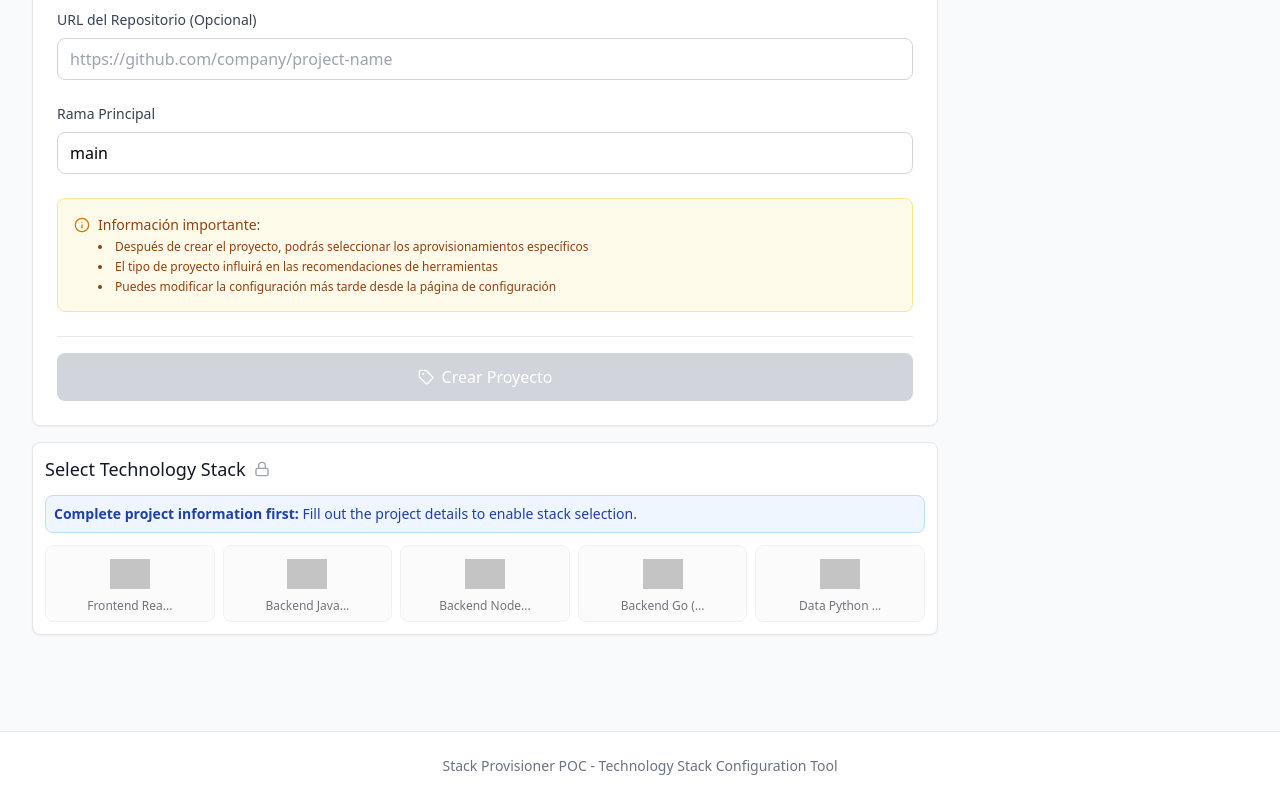
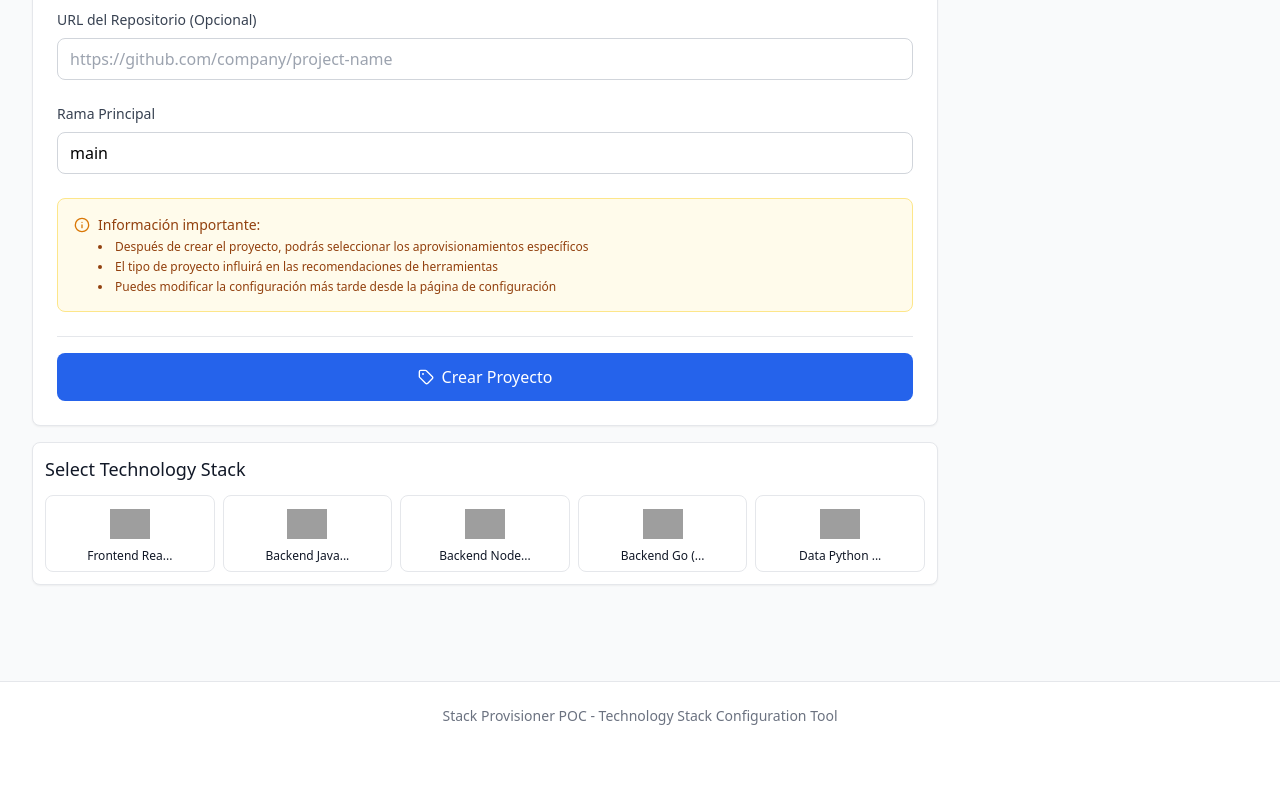
Before and after one commit to jpandof/projects, a React (Vite) app: page /provisioner/new in a window 1280 px wide. Shown: the part 1298-2098 px from the top of the page. After the commit the page ends 2048 px from the top, so only its background shows below. Built offline with nearby package versions, Linux system fonts and the light colour scheme; grey boxes are pictures that could not be loaded.

Commit message:
Updated ProjectCreationForm.tsx

```diff
--- a/src/components/ProjectCreationForm.tsx
+++ b/src/components/ProjectCreationForm.tsx
@@ -412,7 +412,7 @@ export const ProjectCreationForm: React.FC<ProjectCreationFormProps> = ({ onProj
           <button
             type="submit"
             className="w-full flex items-center justify-center space-x-2 px-4 py-3 bg-blue-600 text-white rounded-lg hover:bg-blue-700 transition-colors font-medium disabled:bg-gray-300 disabled:cursor-not-allowed"
-            disabled={!selectedStack}
+            disabled={false}
           >
             <Tag className="h-4 w-4" />
             <span>Crear Proyecto</span>
--- a/src/components/ProvisionerPage.tsx
+++ b/src/components/ProvisionerPage.tsx
@@ -116,7 +116,7 @@ export const ProvisionerPage: React.FC = () => {
 
             {/* Stack Picker - Always visible but disabled until project is created for new projects */}
             <StackPicker
-              disabled={!isNewProject ? true : (isNewProject && !projectCreated)}
+              disabled={!isNewProject ? true : false}
               isNewProject={isNewProject}
               lockedStack={currentProject?.stack}
             />
--- a/src/components/StackPicker.tsx
+++ b/src/components/StackPicker.tsx
@@ -42,13 +42,6 @@ export const StackPicker: React.FC<StackPickerProps> = ({ disabled = false, lock
         <div className="mb-3 p-2 bg-amber-50 border border-amber-200 rounded-lg">
           <p className="text-sm text-amber-800">
             <strong>Stack locked:</strong> Cannot change the technology stack for existing projects.
-          </p>
-        </div>
-      )}
-      {disabled && isNewProject && (
-        <div className="mb-3 p-2 bg-blue-50 border border-blue-200 rounded-lg">
-          <p className="text-sm text-blue-800">
-            <strong>Complete project information first:</strong> Fill out the project details to enable stack selection.
           </p>
         </div>
       )}
```
